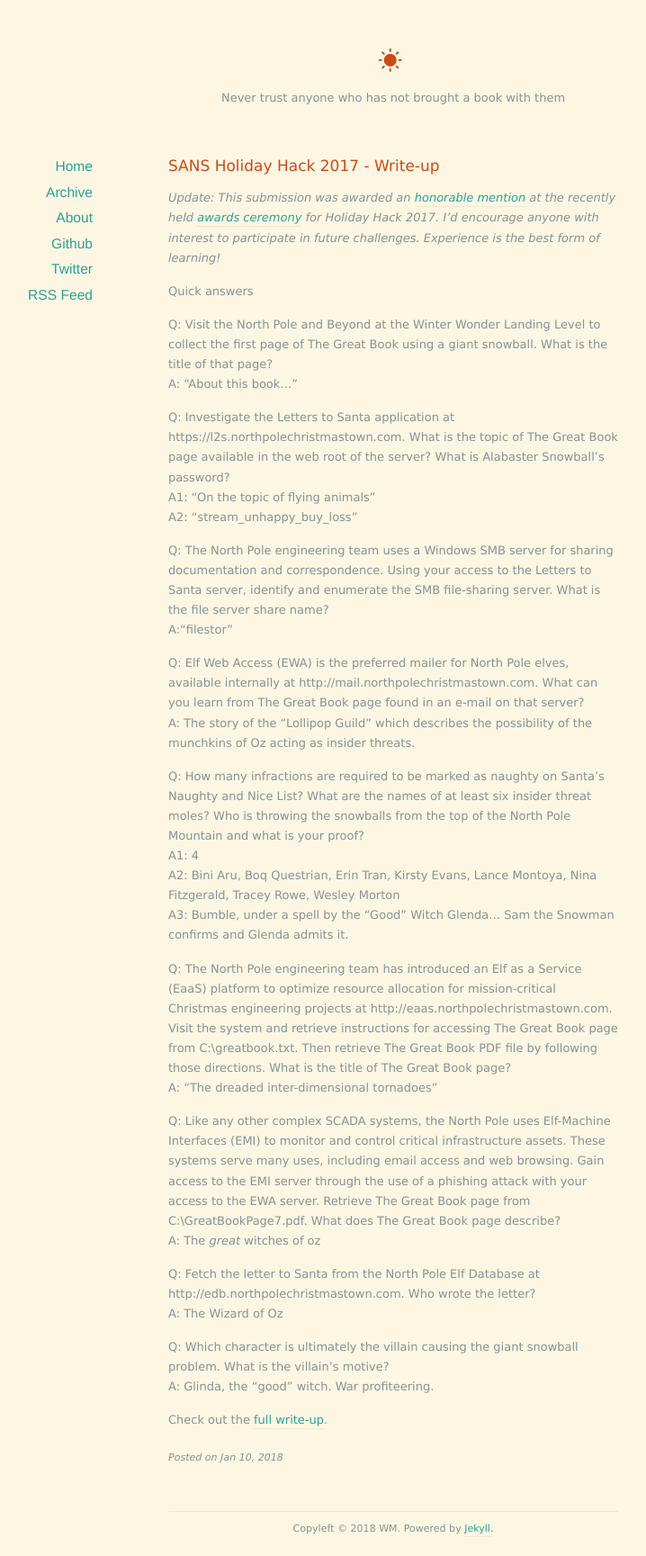
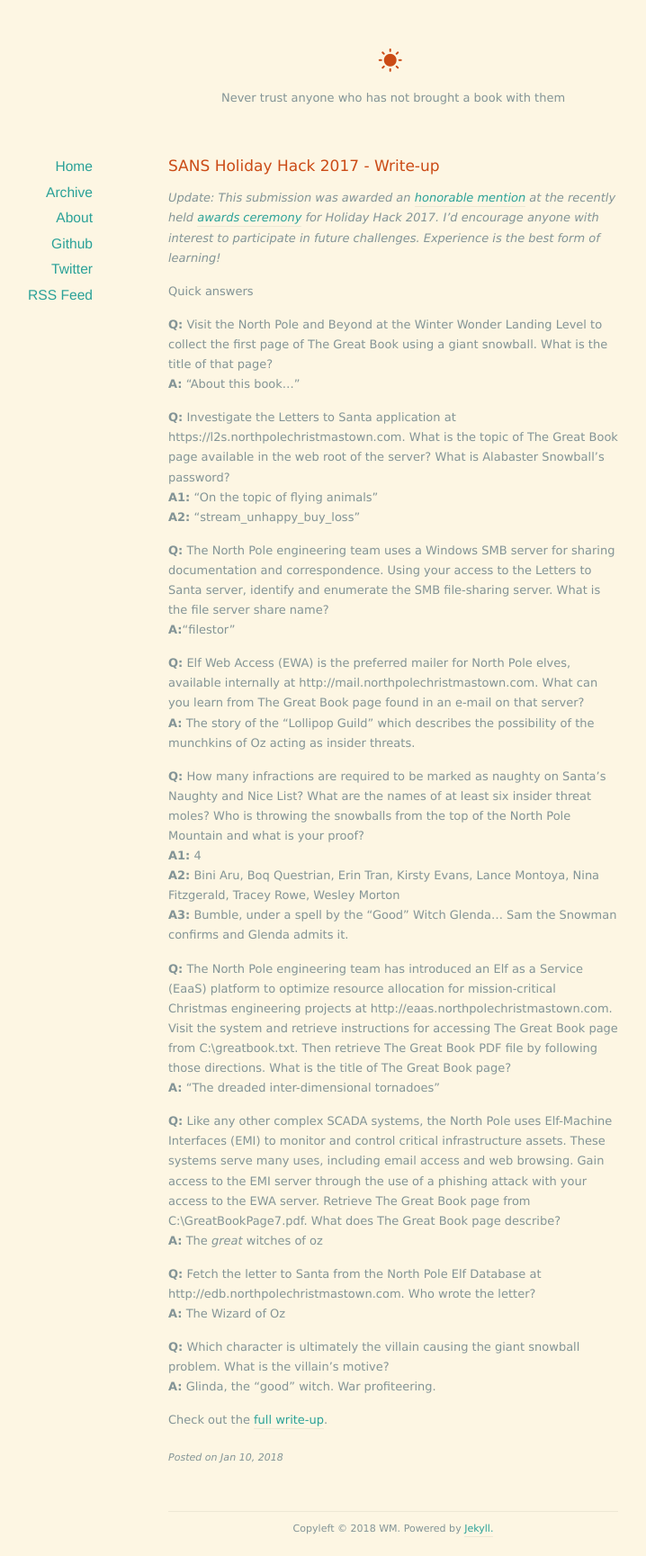
Before and after one commit to dotwayland/dotwayland.github.io, a Jekyll site: the page built from _posts/2018-01-10-HolidayHack2017.md, in a window 1280 px wide. Shown: the whole page at 90% size, without its empty margins (203-921 px from the left). Built offline with Jekyll 4.4.1, drawn with Linux system fonts in a browser that asks for light colours; nearby versions of some CDN libraries; part of the change alters nothing that is shown.

```diff
--- a/_posts/2018-01-10-HolidayHack2017.md
+++ b/_posts/2018-01-10-HolidayHack2017.md
@@ -9,35 +9,35 @@ _Update: This submission was awarded an [honorable mention][winners] at the rece
 
 Quick answers
 
-Q: Visit the North Pole and Beyond at the Winter Wonder Landing Level to collect the first page of The Great Book using a giant snowball. What is the title of that page?
-A: "About this book…"
+**Q:** Visit the North Pole and Beyond at the Winter Wonder Landing Level to collect the first page of The Great Book using a giant snowball. What is the title of that page?
+**A:** "About this book…"
 
-Q: Investigate the Letters to Santa application at https://l2s.northpolechristmastown.com. What is the topic of The Great Book page available in the web root of the server? What is Alabaster Snowball’s password?
-A1: "On the topic of flying animals"
-A2: "stream_unhappy_buy_loss"
+**Q:** Investigate the Letters to Santa application at https://l2s.northpolechristmastown.com. What is the topic of The Great Book page available in the web root of the server? What is Alabaster Snowball’s password?
+**A1:** "On the topic of flying animals"
+**A2:** "stream_unhappy_buy_loss"
 
-Q: The North Pole engineering team uses a Windows SMB server for sharing documentation and correspondence. Using your access to the Letters to Santa server, identify and enumerate the SMB file-sharing server. What is the file server share name?
-A:“filestor”
+**Q:** The North Pole engineering team uses a Windows SMB server for sharing documentation and correspondence. Using your access to the Letters to Santa server, identify and enumerate the SMB file-sharing server. What is the file server share name?
+**A:**“filestor”
 
-Q: Elf Web Access (EWA) is the preferred mailer for North Pole elves, available internally at http://mail.northpolechristmastown.com. What can you learn from The Great Book page found in an e-mail on that server?
-A: The story of the “Lollipop Guild” which describes the possibility of the munchkins of Oz acting as insider threats.
+**Q:** Elf Web Access (EWA) is the preferred mailer for North Pole elves, available internally at http://mail.northpolechristmastown.com. What can you learn from The Great Book page found in an e-mail on that server?
+**A:** The story of the “Lollipop Guild” which describes the possibility of the munchkins of Oz acting as insider threats.
 
-Q: How many infractions are required to be marked as naughty on Santa’s Naughty and Nice List? What are the names of at least six insider threat moles? Who is throwing the snowballs from the top of the North Pole Mountain and what is your proof?
-A1: 4
-A2: Bini Aru, Boq Questrian, Erin Tran, Kirsty Evans, Lance Montoya, Nina Fitzgerald, Tracey Rowe, Wesley Morton
-A3: Bumble, under a spell by the “Good” Witch Glenda… Sam the Snowman confirms and Glenda admits it.
+**Q:** How many infractions are required to be marked as naughty on Santa’s Naughty and Nice List? What are the names of at least six insider threat moles? Who is throwing the snowballs from the top of the North Pole Mountain and what is your proof?
+**A1:** 4
+**A2:** Bini Aru, Boq Questrian, Erin Tran, Kirsty Evans, Lance Montoya, Nina Fitzgerald, Tracey Rowe, Wesley Morton
+**A3:** Bumble, under a spell by the “Good” Witch Glenda… Sam the Snowman confirms and Glenda admits it.
 
-Q: The North Pole engineering team has introduced an Elf as a Service (EaaS) platform to optimize resource allocation for mission-critical Christmas engineering projects at http://eaas.northpolechristmastown.com. Visit the system and retrieve instructions for accessing The Great Book page from C:\greatbook.txt. Then retrieve The Great Book PDF file by following those directions. What is the title of The Great Book page?
-A: "The dreaded inter-dimensional tornadoes"
+**Q:** The North Pole engineering team has introduced an Elf as a Service (EaaS) platform to optimize resource allocation for mission-critical Christmas engineering projects at http://eaas.northpolechristmastown.com. Visit the system and retrieve instructions for accessing The Great Book page from C:\greatbook.txt. Then retrieve The Great Book PDF file by following those directions. What is the title of The Great Book page?
+**A:** "The dreaded inter-dimensional tornadoes"
 
-Q: Like any other complex SCADA systems, the North Pole uses Elf-Machine Interfaces (EMI) to monitor and control critical infrastructure assets. These systems serve many uses, including email access and web browsing. Gain access to the EMI server through the use of a phishing attack with your access to the EWA server. Retrieve The Great Book page from C:\GreatBookPage7.pdf. What does The Great Book page describe?
-A: The _great_ witches of oz
+**Q:** Like any other complex SCADA systems, the North Pole uses Elf-Machine Interfaces (EMI) to monitor and control critical infrastructure assets. These systems serve many uses, including email access and web browsing. Gain access to the EMI server through the use of a phishing attack with your access to the EWA server. Retrieve The Great Book page from C:\GreatBookPage7.pdf. What does The Great Book page describe?
+**A:** The _great_ witches of oz
 
-Q: Fetch the letter to Santa from the North Pole Elf Database at http://edb.northpolechristmastown.com. Who wrote the letter?
-A: The Wizard of Oz
+**Q:** Fetch the letter to Santa from the North Pole Elf Database at http://edb.northpolechristmastown.com. Who wrote the letter?
+**A:** The Wizard of Oz
 
-Q: Which character is ultimately the villain causing the giant snowball problem. What is the villain’s motive?
-A: Glinda, the "good" witch. War profiteering.
+**Q:** Which character is ultimately the villain causing the giant snowball problem. What is the villain’s motive?
+**A:** Glinda, the "good" witch. War profiteering.
 
 Check out the [full write-up][writeup].
 
```
